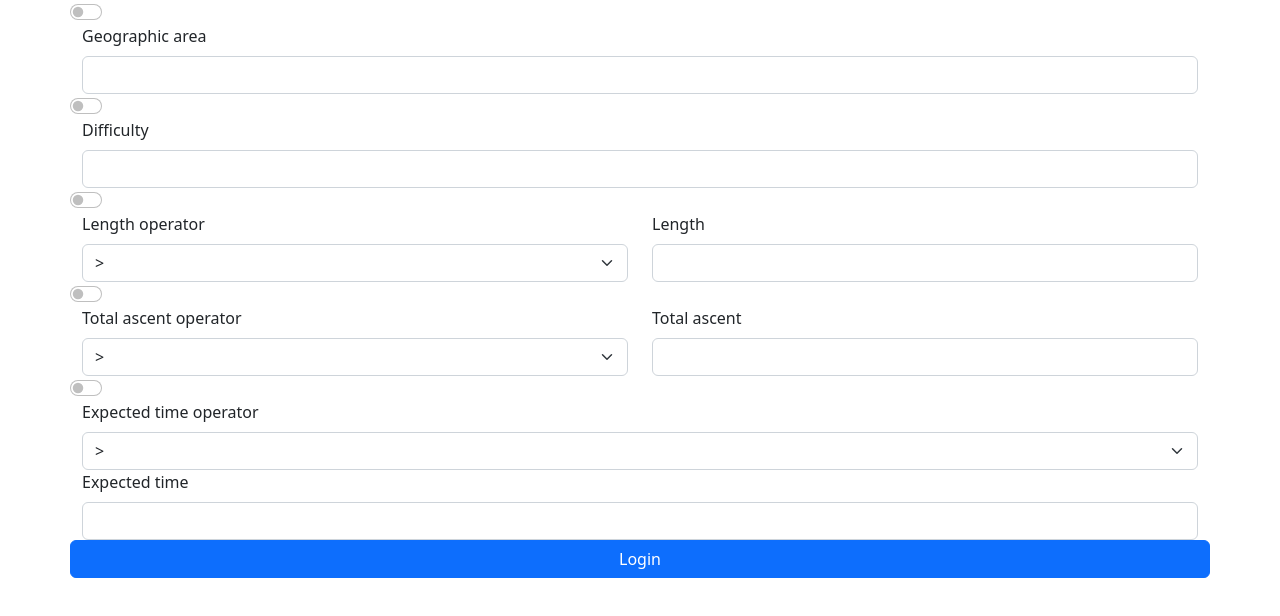
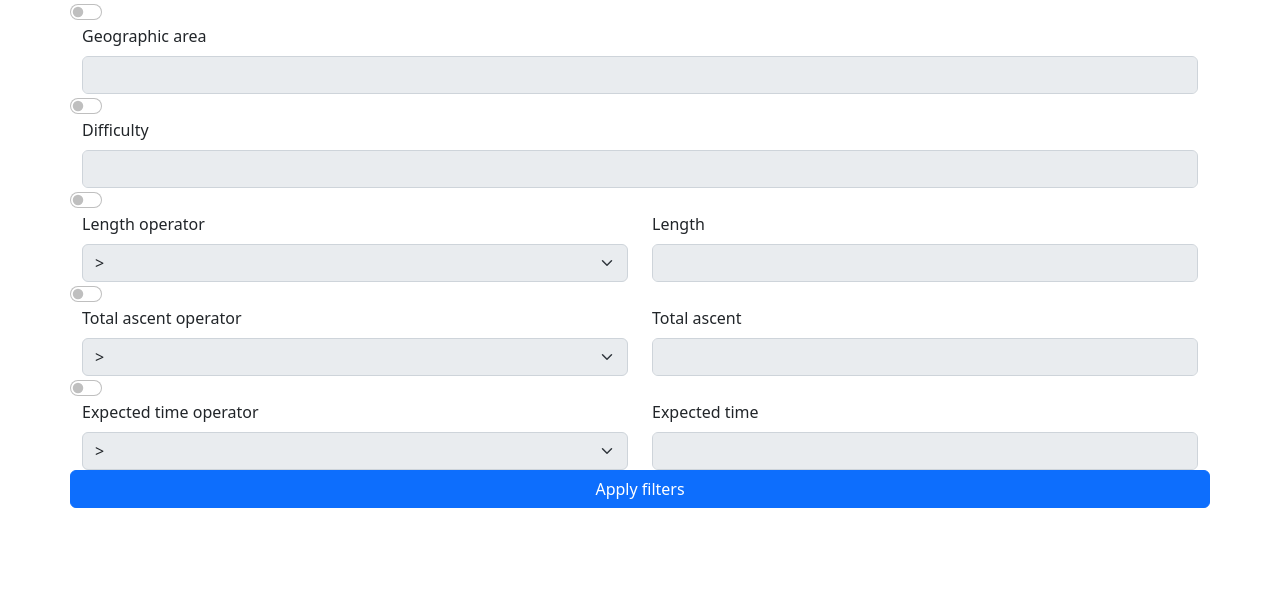
Before and after one commit to Polito-SE2-Team14/HikeTracker, a React (Create React App) app in the folder client/: page / in a window 1280 px wide. Shown: the top 616 px of the page. Built offline with nearby package versions, Linux system fonts and the light colour scheme.

Commit message:
Fixed filtering form

```diff
--- a/client/src/filteringForm.js
+++ b/client/src/filteringForm.js
@@ -1,27 +1,25 @@
-import {Row, Col, Button, FormControl} from 'react-bootstrap';
+import { Row, Col, Button, FormControl} from 'react-bootstrap';
 import { useState } from 'react';
 import { Form, Alert } from 'react-bootstrap/';
 
-// geographic area, difficulty, length, total ascent, expected time
-
 export function FilterForm(props){
 	const [geographic_area, set_geographic_area] = useState();
-	const [check_geo_area, set_check_geo_area] = useState(true);
+	const [check_geo_area, set_check_geo_area] = useState(false);
 
 	const [difficulty, set_difficulty] = useState();
-	const [check_diff, set_check_diff] = useState(true);
+	const [check_diff, set_check_diff] = useState(false);
 
 	const [length, set_length] = useState();
 	const [length_operator, set_length_operator] = useState();
-	const [check_len, set_check_len] = useState(true);
+	const [check_len, set_check_len] = useState(false);
 
 	const [total_ascent, set_total_ascent] = useState();
 	const [total_ascent_operator, set_total_ascent_operator] = useState();
-	const [check_tot_asc, set_check_tot_asc] = useState(true);
+	const [check_tot_asc, set_check_tot_asc] = useState(false);
 
 	const [expected_time, set_expected_time] = useState();
 	const [expected_time_operator, set_expected_time_operator] = useState();
-	const [check_exp_time, set_check_exp_time] = useState(true);
+	const [check_exp_time, set_check_exp_time] = useState(false);
 
 	const handleSubmit= (event) => {
 		event.preventDefault();
@@ -68,65 +66,39 @@ export function FilterForm(props){
 					<Form.Check type="switch" id="geo_switch"
 						onChange={ev=>{set_check_geo_area(ev.target.checked)}}>
 					</Form.Check>
-					{check_geo_area?
 					<Form.Group controlId='geographic_area'>
 					<Form.Label>Geographic area</Form.Label>
-						<FormControl type ="text" value={geographic_area} onChange={ev => set_geographic_area(ev.target.value)}
+					<FormControl disabled={!check_geo_area} type ="text" value={geographic_area} onChange={ev => set_geographic_area(ev.target.value)}
 						onKeyPress={ev=>{
 							if(ev.key==="Enter"){
 								handleSubmit(ev);
 							}
 						}}/>
 					</Form.Group>
-					:
-						<Form.Group controlId='geographic_area'>
-						<Form.Label>Geographic area</Form.Label>
-						<FormControl disabled type ="text" value={geographic_area} onChange={ev => set_geographic_area(ev.target.value)}
+				</Row>
+
+				<Row>
+					<Form.Check type="switch" id="diff_switch"
+						onChange={ev=>{set_check_diff(ev.target.checked)}}>
+					</Form.Check>
+					<Form.Group controlId='difficulty'>
+					<Form.Label>Difficulty</Form.Label>
+					<Form.Control disabled={!check_diff} type ="text" value={difficulty} onChange={ev => set_difficulty(ev.target.value)}
 						onKeyPress={ev=>{
 							if(ev.key==="Enter"){
 								handleSubmit(ev);
 							}
 						}}/>
 					</Form.Group>
-					}
-				</Row>
-
-				<Row>
-					<Form.Check type="switch" id="diff_switch"
-						onChange={ev=>{set_check_diff(ev.target.checked)}}>
-					</Form.Check>
-					{check_diff?
-						<Form.Group controlId='difficulty'>
-						<Form.Label>Difficulty</Form.Label>
-						<Form.Control type = "text" value={difficulty} onChange={ev => set_difficulty(ev.target.value)}
-							onKeyPress={ev=>{
-								if(ev.key==="Enter"){
-									handleSubmit(ev);
-								}
-							}}/>
-						</Form.Group>
-					:
-						<Form.Group controlId='difficulty'>
-						<Form.Label>Difficulty</Form.Label>
-						<Form.Control disabled type ="text" value={difficulty} onChange={ev => set_difficulty(ev.target.value)}
-							onKeyPress={ev=>{
-								if(ev.key==="Enter"){
-									handleSubmit(ev);
-								}
-							}}/>
-						</Form.Group>
-					}
 				</Row>
 
 				<Row>
 					<Form.Check type="switch" id="len_switch"
 						onChange={ev=>{set_check_len(ev.target.checked)}}>
 					</Form.Check>
-					{check_len?
-						<>
 					<Form.Group as={Col} controlId="length_operator">
 						<Form.Label>Length operator</Form.Label>
-								<Form.Select value={length_operator}
+						<Form.Select disabled={!check_len} value={length_operator}
 							onChange={ ev=> {
 								set_length_operator(ev.target.value);
 							}}>
@@ -137,48 +109,21 @@ export function FilterForm(props){
 					</Form.Group>
 					<Form.Group as={Col} controlId="length">
 						<Form.Label>Length</Form.Label>
-								<Form.Control type ="number" value={length} onChange={ev => set_length(ev.target.value)}
+						<Form.Control disabled={!check_len} type ="number" value={length} onChange={ev => set_length(ev.target.value)}
 							onKeyPress={ev=>{
 								if(ev.key==="Enter"){
 									handleSubmit(ev);
 								}
 							}}/>
 					</Form.Group>
-						</>
-					:
-					<>
-						<Form.Group as={Col} controlId="length_operator">
-							<Form.Label>Length operator</Form.Label>
-							<Form.Select disabled value={length_operator}
-								onChange={ ev=> {
-									set_length_operator(ev.target.value);
-								}}>
-								<option value = ">"> {'>'} </option>
-								<option value = "="> {'='} </option>
-								<option value = "<"> {'<'} </option>
-							</Form.Select>
-						</Form.Group>
-						<Form.Group as={Col} controlId="length">
-							<Form.Label>Length</Form.Label>
-							<Form.Control disabled type ="number" value={length} onChange={ev => set_length(ev.target.value)}
-								onKeyPress={ev=>{
-									if(ev.key==="Enter"){
-										handleSubmit(ev);
-									}
-								}}/>
-						</Form.Group>
-					</>
-					}
 				</Row>
 				<Row>
 					<Form.Check type="switch" id="tot_asc_switch"
 						onChange={ev=>{set_check_tot_asc(ev.target.checked)}}>
 					</Form.Check>
-					{check_tot_asc?
-						<>
 					<Form.Group as={Col} controlId="total_ascent_operator">
 						<Form.Label>Total ascent operator</Form.Label>
-								<Form.Select value={total_ascent_operator}
+						<Form.Select disabled={!check_tot_asc} value={total_ascent_operator}
 							onChange={ ev=> {
 								set_total_ascent_operator(ev.target.value);
 							}}>
@@ -189,49 +134,21 @@ export function FilterForm(props){
 					</Form.Group>
 					<Form.Group as = {Col} controlId='total_ascent'>
 						<Form.Label>Total ascent</Form.Label>
-								<Form.Control type="number" value={total_ascent} onChange={ev => set_total_ascent(ev.target.value)}
+						<Form.Control disabled={!check_tot_asc} type ='number' value={total_ascent} onChange={ev => set_total_ascent(ev.target.value)}
 							onKeyPress={ev=>{
 								if(ev.key==="Enter"){
 									handleSubmit(ev);
 								}
 							}}/>
 					</Form.Group>
-						</>
-					:
-					<>
-						<Form.Group as={Col} controlId="total_ascent_operator">
-							<Form.Label>Total ascent operator</Form.Label>
-							<Form.Select disabled value={total_ascent_operator}
-								onChange={ ev=> {
-									set_total_ascent_operator(ev.target.value);
-								}}>
-								<option value = ">"> {'>'} </option>
-								<option value = "="> {'='} </option>
-								<option value = "<"> {'<'} </option>
-							</Form.Select>
-						</Form.Group>
-						<Form.Group as = {Col} controlId='total_ascent'>
-							<Form.Label>Total ascent</Form.Label>
-							<Form.Control disabled type ='number' value={total_ascent} onChange={ev => set_total_ascent(ev.target.value)}
-								onKeyPress={ev=>{
-									if(ev.key==="Enter"){
-										handleSubmit(ev);
-									}
-								}}/>
-						</Form.Group>
-					</>
-					}
-
 				</Row>
 				<Row>
 					<Form.Check type="switch" id="diff_switch"
 						onChange={ev=>{set_check_exp_time(ev.target.checked)}}>
 					</Form.Check>
-					{check_exp_time?
-						<>
 					<Form.Group as={Col} controlId="expected_time_operator">
 						<Form.Label>Expected time operator</Form.Label>
-								<Form.Select value={expected_time_operator}
+						<Form.Select disabled={!check_exp_time} value={expected_time_operator}
 							onChange={ ev=> {
 								set_expected_time_operator(ev.target.value);
 							}}>
@@ -240,44 +157,18 @@ export function FilterForm(props){
 							<option value = "<"> {'<'} </option>
 						</Form.Select>
 					</Form.Group>
-							<Form.Group controlId='expected_time'>
+					<Form.Group as={Col} controlId='expected_time'>
 						<Form.Label>Expected time</Form.Label>
-								<Form.Control type ='number' value={expected_time} onChange={ev => set_expected_time(ev.target.value)}
+						<Form.Control disabled={!check_exp_time} type ='number' value={expected_time} onChange={ev => set_expected_time(ev.target.value)}
 							onKeyPress={ev=>{
 								if(ev.key==="Enter"){
 									handleSubmit(ev);
 								}
 							}}/>
 					</Form.Group>
-						</>
-					:
-						<>
-							<Form.Group disabled as={Col} controlId="expected_time_operator">
-								<Form.Label>Expected time operator</Form.Label>
-								<Form.Select value={expected_time_operator}
-									onChange={ ev=> {
-										set_expected_time_operator(ev.target.value);
-									}}>
-									<option value = ">"> {'>'} </option>
-									<option value = "="> {'='} </option>
-									<option value = "<"> {'<'} </option>
-								</Form.Select>
-							</Form.Group>
-							<Form.Group disabled controlId='expected_time'>
-								<Form.Label>Expected time</Form.Label>
-								<Form.Control type ='number' value={expected_time} onChange={ev => set_expected_time(ev.target.value)}
-									onKeyPress={ev=>{
-										if(ev.key==="Enter"){
-											handleSubmit(ev);
-										}
-									}}/>
-							</Form.Group>
-						</>
-					}
-
 				</Row>
 				<Row>
-					<Button onClick={handleSubmit}>Login</Button>
+					<Button onClick={handleSubmit}>Apply filters</Button>
 				</Row>
 			</Form>
 		</>
```
Lines whose indentation alone changed are shown as unchanged.
